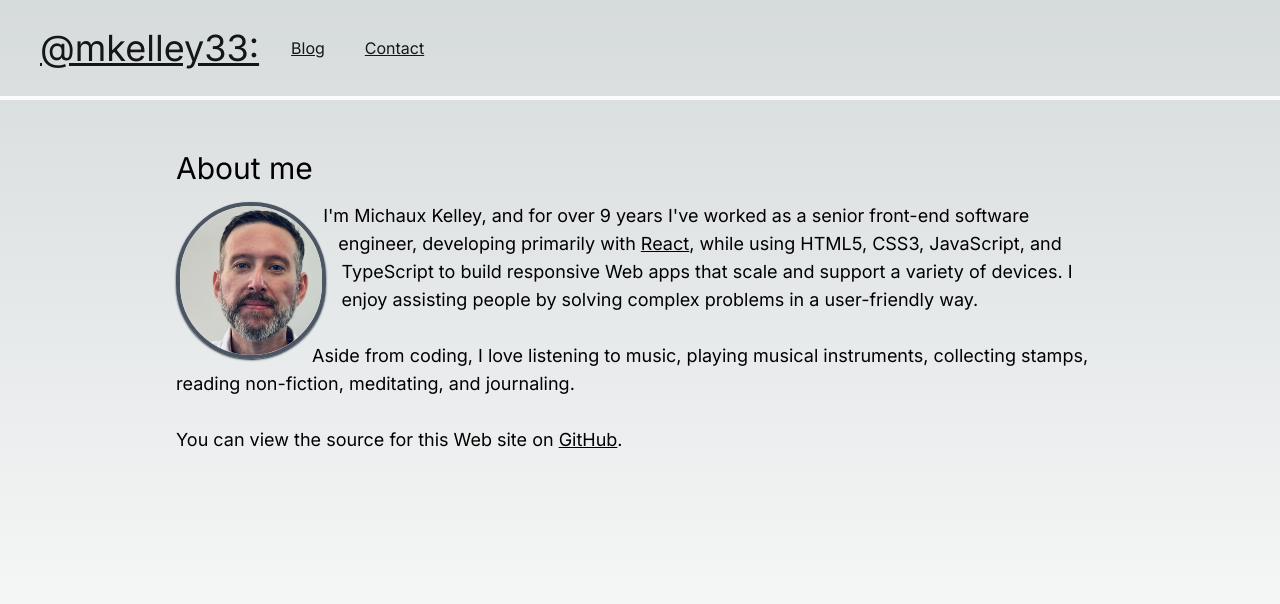
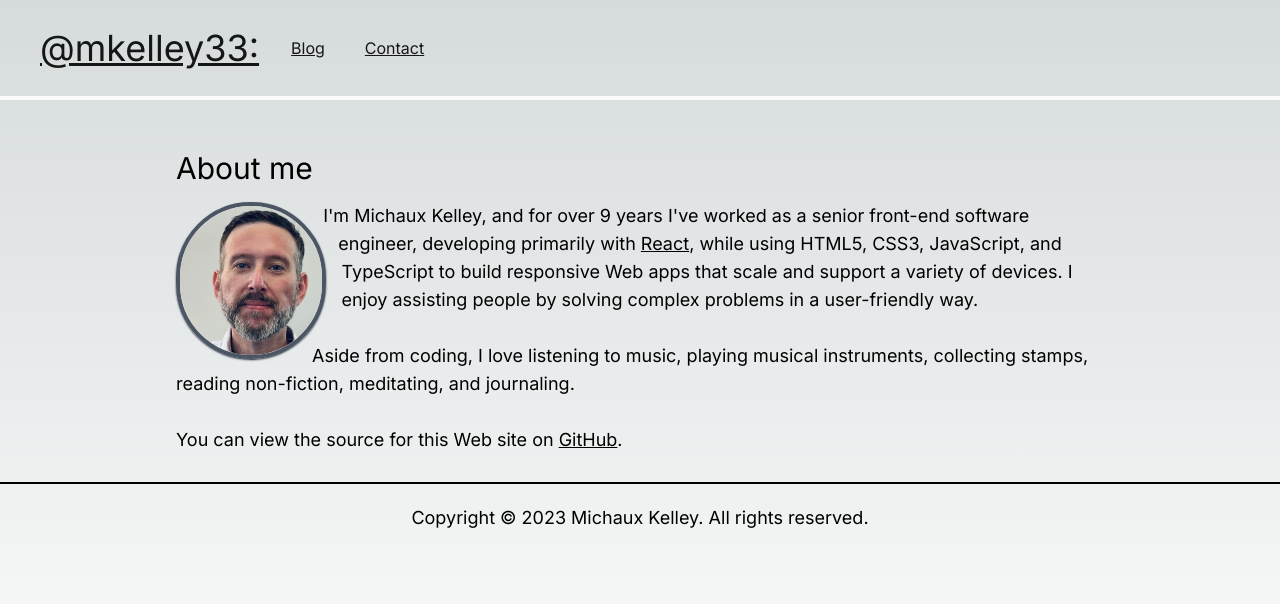
Before and after one commit to mkelley33/mkelley33-pwa, a Next.js app: page / in a window 1280 px wide. Shown: the top 604 px of the page. Built offline with nearby package versions, Linux system fonts and the light colour scheme.

Commit message:
Add footer with copyright (#6)

```diff
--- a/src/app/layout.tsx
+++ b/src/app/layout.tsx
@@ -2,6 +2,7 @@
 import './globals.css';
 import type { Metadata } from 'next';
 import { Inter } from 'next/font/google';
+import Footer from '@/components/Footer';
 
 const inter = Inter({ subsets: ['latin'] });
 
@@ -77,6 +78,7 @@
         <main className="lg:max-w-5xl m-auto pt-[150px] pl-12 pr-12">
           {children}
         </main>
+        <Footer />
       </body>
     </html>
   );
--- /dev/null
+++ b/src/components/Footer.tsx
@@ -0,0 +1,11 @@
+export default function Footer() {
+  const copyrightYear = new Date().getFullYear();
+
+  return (
+    <footer className="border-t-2 border-t-black pt-5 text-center">
+      <p>
+        Copyright &copy; {copyrightYear} Michaux Kelley. All rights reserved.
+      </p>
+    </footer>
+  );
+}
```
